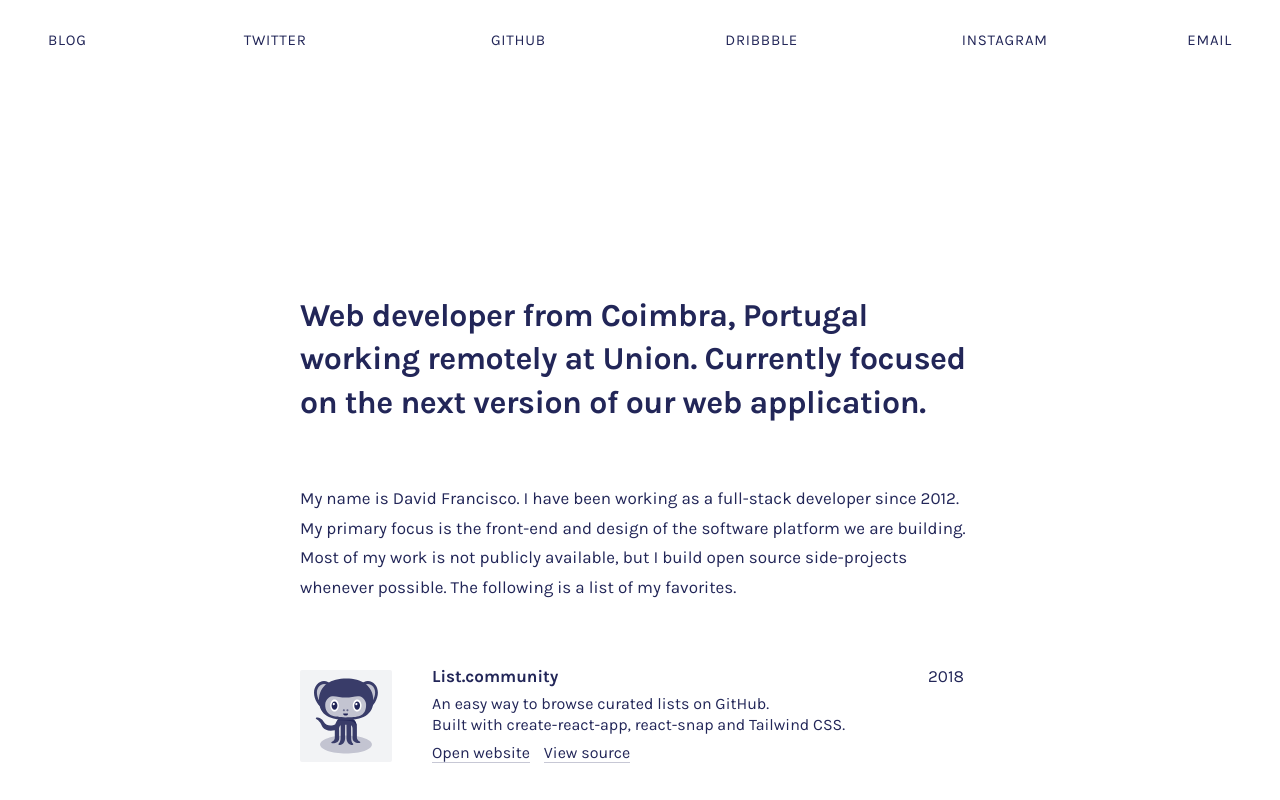
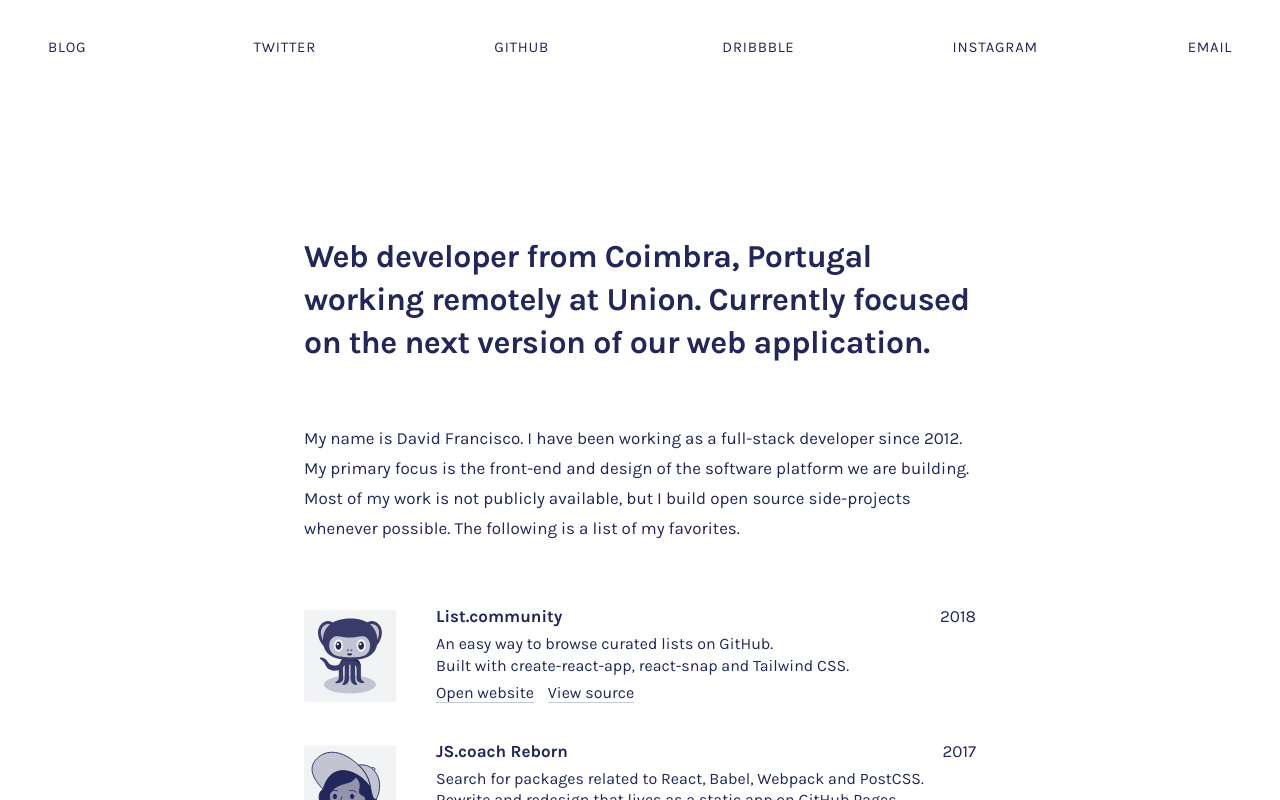
Before and after one commit to dmfrancisco/david.tools, a React (Create React App) app: page / in a window 1280 px wide. Shown: the top 800 px of the page. Built offline with nearby package versions, Linux system fonts and the light colour scheme; the HTML template or start-up script is replaced by a standard one.

Commit message:
Some improvements for smaller screens

```diff
--- a/src/Header.css
+++ b/src/Header.css
@@ -1,13 +1,23 @@
 .Header-title {
+  letter-spacing: -0.015em;
+  font-size: 1.5rem;
   line-height: 1.35;
-  letter-spacing: -0.015em;
-  font-size: 2rem;
-  margin: 0;
-  margin-bottom: 3.75rem;
+  margin: 2.5rem 0;
 }
 
 .Header-description {
-  font-size: 1.0625rem;
-  line-height: 1.75;
-  margin-bottom: 2.8125rem;
+  font-size: 1.062rem;
+  line-height: 1.6;
+  margin-bottom: 2.8rem;
 }
+
+@media (min-width: 500px) {
+  .Header-title {
+    font-size: 2rem;
+    margin: 3.75rem 0;
+  }
+
+  .Header-description {
+    line-height: 1.75;
+  }
+}
--- a/src/Header.js
+++ b/src/Header.js
@@ -4,7 +4,7 @@
 
 export default ({ title, description }) => (
   <header className="Header u-container">
-    <h1 className="Header-title u-content">{title}</h1>
-    <p className="Header-description u-content">{description}</p>
+    <h1 className="Header-title">{title}</h1>
+    <p className="Header-description">{description}</p>
   </header>
 );
--- a/src/Nav.css
+++ b/src/Nav.css
@@ -1,35 +1,76 @@
 .Nav {
-  margin-bottom: 15.3125rem;
+  padding-top: 1.25rem;
+  margin-bottom: 20vmin;
+}
+
+.Nav::after {
+  content: "";
+  clear: both;
+  display: table;
 }
 
 .Nav-list {
-  display: flex;
-  font-size: 0.9375rem;
-  letter-spacing: .05em;
+  font-size: 0.93rem;
+  letter-spacing: 0.05em;
   list-style: none;
-  margin: 2rem;
   padding: 0;
   text-transform: uppercase;
   user-select: none;
 }
 
 .Nav-item {
-  flex: 2;
-  text-align: center;
+  float: left;
+  width: 50%;
 }
 
-.Nav-item:first-child {
-  flex: 1;
-  text-align: left;
-}
-
-.Nav-item:last-child {
-  flex: 1;
+.Nav-item:nth-child(2n) {
   text-align: right;
 }
 
 .Nav-item-link {
   color: inherit;
-  padding: .5rem 1rem;
+  display: inline-block;
+  padding: 0.25rem;
   text-decoration: none;
 }
+
+@media (min-width: 500px) {
+  .Nav-list {
+    display: flex;
+  }
+
+  .Nav-item {
+    flex: 2;
+    text-align: center !important;
+  }
+
+  .Nav-item:first-child {
+    flex: 1;
+    text-align: left !important;
+  }
+
+  .Nav-item:last-child {
+    flex: 1;
+    text-align: right !important;
+  }
+
+  .Nav-item:first-child .Nav-item-link {
+    padding-left: 0;
+  }
+
+  .Nav-item:last-child .Nav-item-link {
+    padding-right: 0;
+  }
+}
+
+@media (min-width: 768px) {
+  .Nav {
+    padding-left: 3rem;
+    padding-right: 3rem;
+    max-width: none;
+  }
+
+  .Nav-item-link {
+    padding: 0.25rem 1.25rem;
+  }
+}
--- a/src/Nav.js
+++ b/src/Nav.js
@@ -3,7 +3,7 @@
 import "./Nav.css";
 
 export default ({ items }) => (
-  <nav className="Nav">
+  <nav className="Nav u-container">
     <ul className="Nav-list">
       {items.map((item, index) => (
         <li key={item.text} className="Nav-item">
--- a/src/Projects.css
+++ b/src/Projects.css
@@ -5,10 +5,11 @@
 
 .Project {
   display: flex;
-  padding-top: 1.25rem;
-  padding-bottom: 1.25rem;
+  padding: 1.25rem;
+  margin: 0 -1.25rem;
   position: relative;
   transition: background 300ms;
+  user-select: none;
 }
 
 .Project-content {
@@ -18,6 +19,7 @@
 .Project-title,
 .Project-description {
   display: inline-block;
+  user-select: text;
 }
 
 .Project-title {
@@ -38,7 +40,7 @@
 .Project-year {
   float: right;
   font-style: normal;
-  margin-right: 1rem;
+  user-select: text;
 }
 
 .Project-logo {
--- a/src/Projects.js
+++ b/src/Projects.js
@@ -6,7 +6,7 @@
   <section className="u-container">
     <ol className="Projects">
       {items.map(item => (
-        <li key={item.title} className="Project u-content">
+        <li key={item.title} className="Project">
           <a href={item.link || item.post || item.code} hidden className="Project-linkMask">
             {" "}
           </a>
--- a/src/index.css
+++ b/src/index.css
@@ -1,15 +1,16 @@
 html {
   line-height: 1.15; /* Correct the line height in all browsers */
   -webkit-text-size-adjust: 100%; /* Prevent adjustments of font size after orientation changes in iOS */
+  font-size: 14px;
 }
 
 body {
   font-family: Karla, sans-serif;
   cursor: default;
   color: rgb(34, 38, 88);
-  padding-bottom: 7.5rem;
   margin: 0;
-
+  padding-bottom: 8vmin;
+  min-width: 15rem;
   -webkit-font-smoothing: antialiased;
   -moz-osx-font-smoothing: grayscale;
 }
@@ -19,16 +20,18 @@
 }
 
 .u-container {
-  max-width: 45rem;
+  max-width: 44.5rem;
   margin: auto;
-}
-
-.u-content {
+  box-sizing: border-box;
   padding-left: 1.25rem;
   padding-right: 1.25rem;
 }
 
-@media screen and (min-width: 600px) {
+@media (min-width: 768px) {
+  html {
+    font-size: 16px;
+  }
+
   .u-rbr {
     display: block;
   }
--- a/src/index.js
+++ b/src/index.js
@@ -2,7 +2,7 @@
 import { render } from "react-dom";
 import "typeface-karla";
 
+import "./index.css";
 import App from "./App";
-import "./index.css";
 
 render(<App />, document.getElementById("root"));
```
